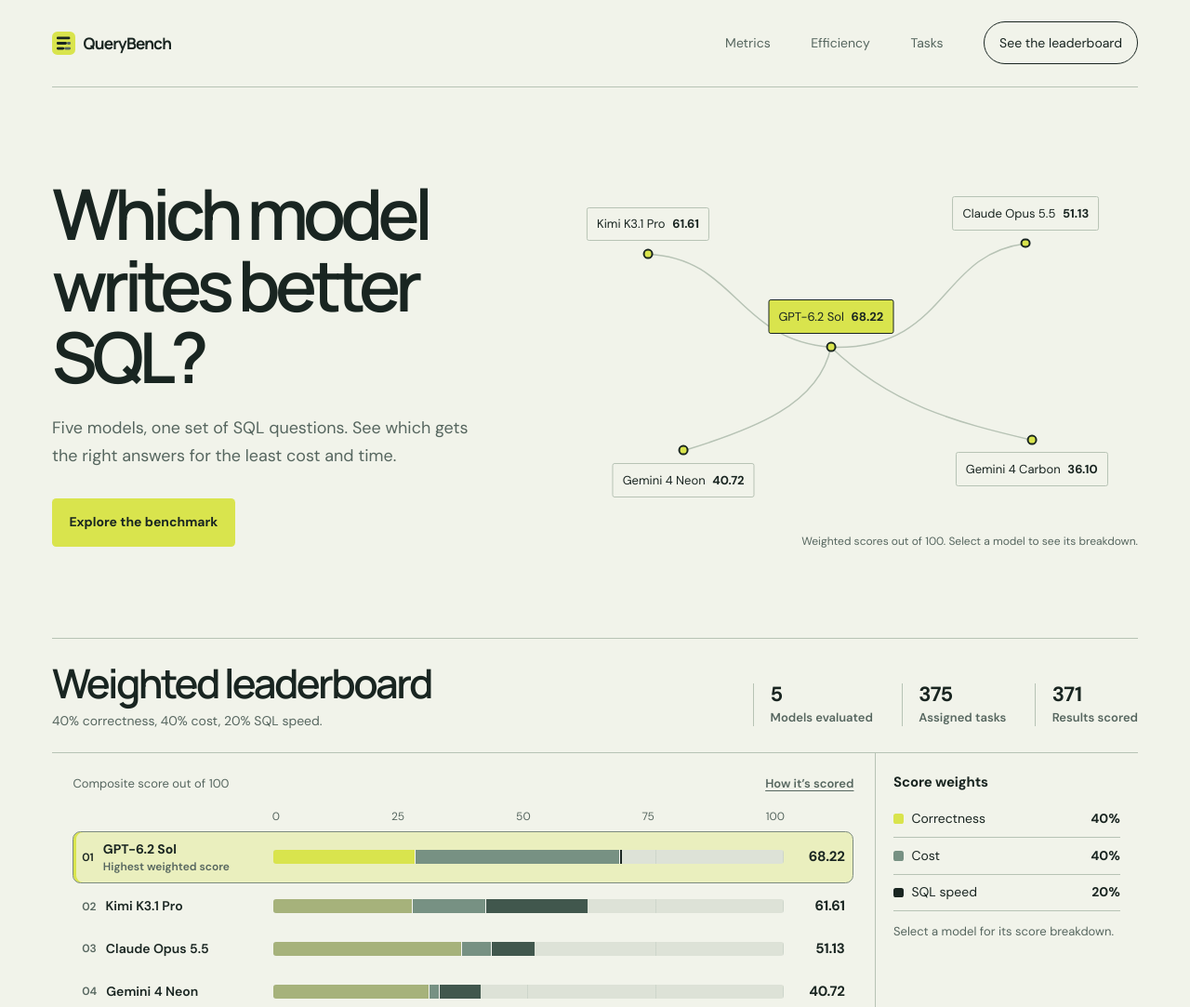
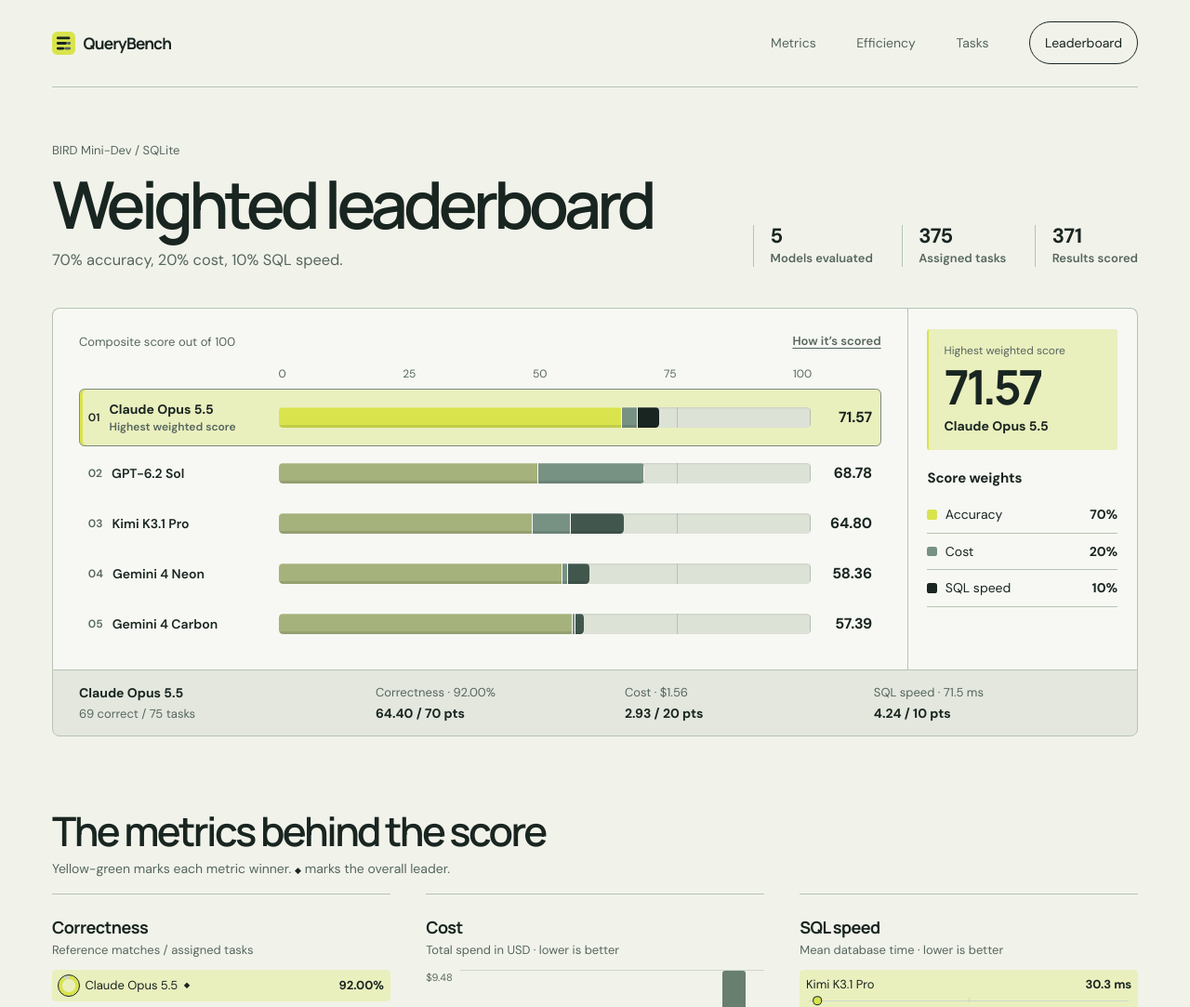
Before and after one commit to iswaryachandranmr/analytics-benchmark, a plain HTML site: page dist/index.html in a window 1280 px wide. Shown: the top 1083 px of the page at 93% size. Drawn offline with Linux system fonts and the light colour scheme.

Commit message:
Lead with animated accuracy-weighted benchmark chart

```diff
--- a/dist/app.js
+++ b/dist/app.js
@@ -32,25 +32,12 @@ function renderFacts(data) {
   $("#run-facts").hidden = false;
 }
 
-function renderConstellation(models, select) {
-  for (const [index, model] of models.entries()) {
-    const node = element("li", "model-node");
-    const link = element("a", "node-label");
-    link.href = "#leaderboard";
-    link.setAttribute("aria-label", `${model.name}, ${fixed(model.score)} out of 100${index === 0 ? ", highest weighted score" : ""}. View score breakdown.`);
-    link.append(element("span", "", model.name), element("strong", "", fixed(model.score)));
-    link.addEventListener("click", () => select(model));
-    node.append(link);
-    $("#constellation-models").append(node);
-  }
-  $("#constellation").hidden = false;
-}
-
 function renderWeights(weights) {
-  $("#leaderboard-weight-summary").textContent = `${weights.correctness}% correctness, ${weights.cost}% cost, ${weights.speed}% SQL speed.`;
+  $("#leaderboard-weight-summary").textContent = `${weights.correctness}% accuracy, ${weights.cost}% cost, ${weights.speed}% SQL speed.`;
   for (const [key, metric] of Object.entries(metrics)) {
+    const name = key === "correctness" ? "Accuracy" : metric.name;
     const weight = element("div", `weight ${key}`);
-    weight.append(element("dt", "", metric.name), element("dd", "", `${weights[key]}%`));
+    weight.append(element("dt", "", name), element("dd", "", `${weights[key]}%`));
     $("#weight-list").append(weight);
     const rule = element("div", key);
     rule.append(element("dt", "", `${metric.name} · ${weights[key]} pts`), element("dd", "", `${weights[key]} × (${metric.rule})`));
@@ -60,6 +47,8 @@ function renderWeights(weights) {
 
 function renderLeaderboard(models, weights) {
   const buttons = [];
+  $("#winning-score").textContent = fixed(models[0].score);
+  $("#winning-model").textContent = models[0].name;
   function select(model) {
     for (const [index, button] of buttons.entries()) {
       button.setAttribute("aria-pressed", String(models[index] === model));
@@ -78,6 +67,7 @@ function renderLeaderboard(models, weights) {
   for (const [index, model] of models.entries()) {
     const isWinner = index === 0;
     const item = element("li");
+    item.style.setProperty("--row-delay", `${index * 86}ms`);
     const button = element("button", isWinner ? "score-row chart-leader" : "score-row");
     const modelName = element("span", "score-model");
     const modelLabel = element("span", "score-model-label");
@@ -86,11 +76,14 @@ function renderLeaderboard(models, weights) {
     modelName.append(element("span", "rank", String(index + 1).padStart(2, "0")), modelLabel);
     const track = element("span", "score-track");
     track.setAttribute("aria-hidden", "true");
+    const fill = element("span", "score-fill");
+    fill.style.width = `${model.score}%`;
     for (const [key, points] of Object.entries(model.points)) {
       const segment = element("span", `segment ${key}`);
-      segment.style.width = `${points}%`;
-      track.append(segment);
+      segment.style.width = `${model.score ? 100 * points / model.score : 0}%`;
+      fill.append(segment);
     }
+    track.append(fill);
     button.type = "button";
     button.setAttribute("aria-controls", "score-detail");
     button.setAttribute("aria-label", `${model.name}: ${fixed(model.score)} out of 100, ${isWinner ? "highest weighted score, rank 1" : `rank ${index + 1}`}`);
@@ -101,7 +94,6 @@ function renderLeaderboard(models, weights) {
     buttons.push(button);
   }
   select(models[0]);
-  return select;
 }
 
 function costColumns(models, max) {
@@ -421,14 +413,13 @@ function renderExplorer({models, tasks}) {
 
 async function load() {
   try {
-    const response = await fetch("assets/benchmark.json?v=efficiency");
+    const response = await fetch("assets/benchmark.json?v=weighted-chart");
     if (!response.ok) throw new Error(`Benchmark data returned HTTP ${response.status}`);
     const data = await response.json();
     data.models.sort((first, second) => second.score - first.score);
     renderFacts(data);
     renderWeights(data.weights);
-    const selectModel = renderLeaderboard(data.models, data.weights);
-    renderConstellation(data.models, selectModel);
+    renderLeaderboard(data.models, data.weights);
     renderMetrics(data.models);
     renderEfficiency(data.models, data.tasks);
     renderExplorer(data);
--- a/dist/index.html
+++ b/dist/index.html
@@ -9,8 +9,8 @@
   <link rel="preconnect" href="https://fonts.googleapis.com">
   <link rel="preconnect" href="https://fonts.gstatic.com" crossorigin>
   <link rel="stylesheet" href="https://fonts.googleapis.com/css2?family=DM+Sans:wght@400..700&amp;family=Manrope:wght@400..700&amp;display=swap">
-  <link rel="stylesheet" href="style.css?v=paper">
-  <script src="app.js?v=paper" defer></script>
+  <link rel="stylesheet" href="style.css?v=weighted-chart">
+  <script src="app.js?v=weighted-chart" defer></script>
 </head>
 <body id="top">
   <a class="skip" href="#main">Skip to benchmark</a>
@@ -18,32 +18,16 @@
     <div class="shell masthead-inner">
       <a class="brand" href="./"><img src="assets/favicon.svg" width="30" height="30" alt="">QueryBench</a>
       <nav aria-label="Main navigation">
-        <a href="#metrics">Metrics</a><a href="#efficiency">Efficiency</a><a href="#explorer">Tasks</a><a class="nav-action" href="#leaderboard">See the leaderboard</a>
+        <a href="#metrics">Metrics</a><a href="#efficiency">Efficiency</a><a href="#explorer">Tasks</a><a class="nav-action" href="#leaderboard">Leaderboard</a>
       </nav>
     </div>
   </header>
   <main class="shell" id="main">
-    <section class="intro" aria-labelledby="title">
-      <div class="intro-copy">
-        <h1 id="title">Which model writes better SQL?</h1>
-        <p class="subtitle">Five models, one set of SQL questions. See which gets the right answers for the least cost and time.</p>
-        <a class="primary-link" href="#leaderboard">Explore the benchmark</a>
-      </div>
-      <figure class="constellation" id="constellation" hidden>
-        <div class="constellation-map">
-          <svg viewBox="0 0 100 100" preserveAspectRatio="none" aria-hidden="true">
-            <path d="M48 48 C32 46 32 23 17 22 M48 48 C68 49 66 22 81 19 M48 48 C46 64 35 71 23 77 M48 48 C58 64 69 69 82 74"/>
-          </svg>
-          <ol id="constellation-models" aria-label="Models ranked by weighted score"></ol>
-        </div>
-        <figcaption>Weighted scores out of 100. Select a model to see its breakdown.</figcaption>
-      </figure>
-    </section>
     <p class="load-state" id="load-state" role="status">Loading benchmark results…</p>
     <div id="dashboard" hidden>
       <section class="leaderboard" id="leaderboard" aria-labelledby="leaderboard-title">
         <div class="leaderboard-header">
-          <div class="section-heading"><h2 id="leaderboard-title">Weighted leaderboard</h2><p id="leaderboard-weight-summary"></p></div>
+          <div class="section-heading"><p class="benchmark-source">BIRD Mini-Dev / SQLite</p><h1 id="leaderboard-title">Weighted leaderboard</h1><p id="leaderboard-weight-summary"></p></div>
           <dl class="run-facts" id="run-facts" aria-label="Benchmark coverage" hidden></dl>
         </div>
         <div class="leaderboard-main">
@@ -52,12 +36,16 @@
             <a href="#method">How it’s scored</a>
           </div>
           <div class="axis" aria-hidden="true"><span>0</span><span>25</span><span>50</span><span>75</span><span>100</span></div>
-          <ol id="score-chart" class="rank-chart"></ol>
+          <ol id="score-chart" class="rank-chart" aria-label="Models ranked by weighted score"></ol>
         </div>
         <aside class="weight-key" aria-labelledby="weight-title">
+          <div class="winner-summary">
+            <p>Highest weighted score</p>
+            <strong id="winning-score"></strong>
+            <span id="winning-model"></span>
+          </div>
           <h3 id="weight-title">Score weights</h3>
           <dl id="weight-list"></dl>
-          <p>Select a model for its score breakdown.</p>
         </aside>
         <div class="score-detail" id="score-detail" aria-live="polite"></div>
       </section>
--- a/dist/style.css
+++ b/dist/style.css
@@ -41,41 +41,20 @@ section { scroll-margin-top: 1.4rem; }
 .nav-action { border: 1px solid var(--ink); padding: .73rem 1rem; border-radius: 99rem; color: var(--ink); }
 .nav-action:hover { background: var(--leader-surface); }
 
-.intro { display: grid; grid-template-columns: minmax(0, .85fr) minmax(0, 1.15fr); align-items: center; gap: clamp(2rem, 5vw, 5rem); min-height: 37rem; padding: clamp(3rem, 7vw, 6rem) 0; }
-.intro h1 { max-width: 11.7ch; font: 600 clamp(2.8rem, 5.9vw, 5rem)/1.02 var(--display); letter-spacing: -.075em; margin: 0 0 1.5rem; }
-.subtitle { max-width: 39ch; color: var(--muted); font-size: clamp(.975rem, 1.4vw, 1.125rem); line-height: 1.65; }
-.primary-link { display: inline-flex; align-items: center; min-height: 3.25rem; margin-top: 1.9rem; padding: .55rem 1.15rem; border-radius: .28rem; background: var(--accent); color: var(--ink); text-decoration: none; font-size: .875rem; font-weight: 650; }
-.primary-link:hover { background: color-mix(in srgb, var(--accent), var(--ink) 8%); }
-.constellation { width: 100%; margin: 0; }
-.constellation-map { position: relative; height: clamp(17rem, 30vw, 24rem); }
-.constellation-map svg { display: block; width: 100%; height: 100%; }
-.constellation-map path { fill: none; stroke: var(--line); stroke-width: 1.5; vector-effect: non-scaling-stroke; }
-.constellation-map ol { padding: 0; margin: 0; list-style: none; }
-.model-node { position: absolute; left: var(--node-x); top: var(--node-y); }
-.model-node::before { content: ""; position: absolute; z-index: 1; width: .68rem; height: .68rem; border: 2px solid var(--ink); border-radius: 50%; background: var(--accent); transform: translate(-50%, -50%); }
-.model-node:nth-child(1) { --node-x: 48%; --node-y: 48%; z-index: 2; }
-.model-node:nth-child(2) { --node-x: 17%; --node-y: 22%; }
-.model-node:nth-child(3) { --node-x: 81%; --node-y: 19%; }
-.model-node:nth-child(4) { --node-x: 23%; --node-y: 77%; }
-.model-node:nth-child(5) { --node-x: 82%; --node-y: 74%; }
-.node-label { position: absolute; display: inline-flex; align-items: center; gap: .48rem; left: 0; bottom: .85rem; transform: translateX(-50%); border: 1px solid var(--line); border-radius: .16rem; padding: .48rem .63rem; background: var(--paper); text-decoration: none; white-space: nowrap; font-size: .8125rem; }
-.node-label strong { font-weight: 650; }
-.node-label:hover { border-color: var(--ink); }
-.model-node:nth-child(n+4) .node-label { top: .85rem; bottom: auto; }
-.model-node:first-child .node-label { background: var(--accent); border-color: var(--ink); }
-.model-node:first-child .node-label:hover { background: color-mix(in srgb, var(--accent), var(--ink) 8%); }
-.constellation figcaption { color: var(--muted); text-align: right; font-size: .75rem; }
 .run-facts { display: flex; align-items: start; padding-block: .3rem; gap: clamp(1rem, 2.4vw, 2rem); }
 .run-facts div { display: flex; flex-direction: column-reverse; gap: .2rem; border-left: 1px solid var(--line); padding-left: clamp(.65rem, 1.4vw, 1.1rem); }
 .run-facts dt { font-size: .8125rem; font-weight: 550; color: var(--muted); white-space: nowrap; }
 .run-facts dd { font-size: 1.375rem; font-weight: 650; line-height: 1.05; letter-spacing: -.025em; }
 .load-state { padding: 1.4rem 0; }
 
-.leaderboard { display: grid; grid-template-columns: minmax(0, 1fr) minmax(12rem, .32fr); }
-.leaderboard-header { grid-column: 1 / -1; display: flex; justify-content: space-between; align-items: end; gap: 1rem; padding: 1.45rem 0; border-top: 1px solid var(--line); }
+.leaderboard { display: grid; grid-template-columns: minmax(0, 1fr) minmax(12rem, .27fr); margin-top: clamp(2rem, 4.6vw, 4.5rem); }
+.leaderboard-header { grid-column: 1 / -1; display: flex; justify-content: space-between; align-items: end; gap: 1rem; padding-bottom: clamp(1.3rem, 3.5vw, 2.4rem); }
 .leaderboard-header .section-heading { margin: 0; }
-.leaderboard-main, .weight-key, .score-detail { border-top: 1px solid var(--line); }
-.leaderboard-main { min-width: 0; padding: 1.2rem 1.4rem 1rem; }
+.leaderboard-header h1 { font: 600 clamp(2.4rem, 5.5vw, 4.45rem)/1.04 var(--display); letter-spacing: -.07em; }
+.leaderboard-header .benchmark-source { margin: 0 0 .7rem; font-size: .8125rem; }
+#leaderboard-weight-summary { margin-top: .7rem; font-size: clamp(.875rem, 1.5vw, 1.025rem); }
+.leaderboard-main, .weight-key, .score-detail { border-top: 1px solid var(--line); background-color: var(--surface); }
+.leaderboard-main { min-width: 0; padding: 1.4rem 1.75rem 1.55rem; border-radius: .5rem 0 0 0; border-left: 1px solid var(--line); }
 .chart-heading { display: flex; align-items: start; justify-content: space-between; gap: .7rem; margin-bottom: 1rem; }
 .section-heading h2 { font: 550 clamp(1.6rem, 3.4vw, 2.9rem)/1.14 var(--display); letter-spacing: -.06em; }
 .chart-heading p { color: var(--muted); margin-top: .25rem; font-size: .8125rem; }
@@ -83,8 +62,8 @@ section { scroll-margin-top: 1.4rem; }
 .chart-heading a:hover { color: var(--ink); }
 .leaderboard-main { --label-width: 12rem; --score-width: 3.25rem; --chart-gap: .85rem; --row-pad: .55rem; }
 .axis { display: flex; justify-content: space-between; margin-left: calc(var(--label-width) + var(--chart-gap) + var(--row-pad)); margin-right: calc(var(--score-width) + var(--chart-gap) + var(--row-pad)); padding-bottom: .42rem; color: var(--muted); font-size: .75rem; }
-.rank-chart { list-style: none; margin: 0; padding: 0; display: grid; gap: .25rem; }
-.score-row { border: 1px solid transparent; padding: .54rem var(--row-pad); width: 100%; display: grid; grid-template-columns: var(--label-width) minmax(0, 1fr) var(--score-width); gap: var(--chart-gap); align-items: center; text-align: left; border-radius: .53rem; color: inherit; background: none; }
+.rank-chart { list-style: none; margin: 0; padding: 0; display: grid; gap: .35rem; }
+.score-row { border: 1px solid transparent; padding: .7rem var(--row-pad); width: 100%; display: grid; grid-template-columns: var(--label-width) minmax(0, 1fr) var(--score-width); gap: var(--chart-gap); align-items: center; text-align: left; border-radius: .36rem; color: inherit; background: none; }
 .score-row:hover { background: var(--surface-raised); }
 .score-row.chart-leader { background: var(--leader-surface); box-shadow: inset 3px 0 var(--accent); }
 .score-row[aria-pressed="true"] { border-color: var(--control-border); }
@@ -94,25 +73,36 @@ section { scroll-margin-top: 1.4rem; }
 .winner-label { color: var(--muted); font-size: .75rem; font-weight: 550; line-height: 1.25; }
 .rank { color: var(--muted); font-size: .75rem; font-weight: 550; }
 .chart-leader .rank { color: inherit; }
-.score-track { display: flex; height: .93rem; width: 100%; border-radius: .2rem; overflow: hidden; background: repeating-linear-gradient(to right, transparent 0 calc(25% - 1px), var(--grid) calc(25% - 1px) 25%), var(--track); }
-.segment { height: 100%; flex-shrink: 0; background: var(--segment); }
+.score-track { display: block; height: 1.35rem; width: 100%; border-radius: .26rem; overflow: hidden; background: repeating-linear-gradient(to right, transparent 0 calc(25% - 1px), var(--line) calc(25% - 1px) 25%), var(--track); box-shadow: inset 0 1px 2px #19252116; }
+.score-fill { display: flex; height: 100%; transform-origin: left center; border-radius: inherit; overflow: hidden; }
+.segment { height: 100%; flex-shrink: 0; background: var(--segment); box-shadow: inset 0 1px #ffffff45, inset 0 -3px #19252120; }
 .chart-leader .segment { background: var(--metric); }
 .segment + .segment { border-left: 1px solid var(--surface); }
 .correctness { --metric: var(--accent); --segment: #a6b27b; }
 .cost { --metric: #779183; --segment: #779183; }
 .speed { --metric: var(--ink); --segment: #41574d; }
-.score-total { justify-self: end; font-size: .9375rem; font-weight: 625; letter-spacing: -.015em; }
-.weight-key { padding: 1.25rem 1.2rem 1rem; border-left: 1px solid var(--line); }
+.score-total { justify-self: end; font-size: 1rem; font-weight: 650; letter-spacing: -.015em; }
+.weight-key { padding: 1.4rem 1.3rem 1rem; border-inline: 1px solid var(--line); border-radius: 0 .5rem 0 0; }
+.winner-summary { display: grid; justify-items: start; padding: .9rem 1rem; background: var(--leader-surface); border-left: 2px solid var(--accent); border-radius: .2rem; margin-bottom: 1.2rem; }
+.winner-summary p { color: var(--muted); font-size: .75rem; }
+.winner-summary strong { font: 650 clamp(2.4rem, 4vw, 3.5rem)/1.15 var(--display); letter-spacing: -.065em; }
+.winner-summary span { margin-top: .2rem; font-size: .875rem; font-weight: 650; }
 .weight-key h3 { font-size: .9375rem; letter-spacing: -.01em; margin-bottom: .55rem; }
 .weight { display: flex; justify-content: space-between; align-items: center; gap: .5rem; border-bottom: 1px solid var(--line); padding: .55rem 0; font-size: .875rem; }
 .weight dt { display: flex; align-items: center; gap: .55rem; }
 .weight dt::before { content: ""; display: block; width: .66rem; height: .66rem; border-radius: .16rem; background: var(--metric); }
 .weight dd { color: var(--ink); font-weight: 650; }
-.weight-key p { color: var(--muted); margin-top: .75rem; font-size: .8125rem; max-width: 27ch; }
-.score-detail { grid-column: 1 / -1; display: grid; grid-template-columns: 1.2fr repeat(3, 1fr); gap: .8rem; padding: .75rem 1.4rem; border-bottom: 1px solid var(--line); background: var(--surface-raised); }
+.score-detail { grid-column: 1 / -1; display: grid; grid-template-columns: 1.2fr repeat(3, 1fr); gap: .8rem; padding: .85rem 1.75rem; border: 1px solid var(--line); border-radius: 0 0 .5rem .5rem; background: var(--surface-raised); }
 .score-detail > div { display: flex; flex-direction: column; gap: .15rem; min-width: 0; }
 .score-detail span { color: var(--muted); font-size: .8125rem; }
 .score-detail strong { color: var(--ink); font-weight: 650; font-size: .875rem; }
+
+@media (prefers-reduced-motion: no-preference) {
+  .score-fill { animation: reveal-score-bar 850ms cubic-bezier(.2, .72, .22, 1) var(--row-delay) both; }
+  .score-total { animation: reveal-score-total 320ms ease-out calc(var(--row-delay) + 390ms) both; }
+  @keyframes reveal-score-bar { from { transform: scaleX(0); } to { transform: scaleX(1); } }
+  @keyframes reveal-score-total { from { opacity: 0; transform: translateX(-.25rem); } to { opacity: 1; transform: translateX(0); } }
+}
 
 .metrics, .efficiency, .explorer, .method { margin-top: clamp(2.5rem, 6vw, 5.5rem); }
 .section-heading { margin-bottom: 1rem; }
@@ -240,8 +230,6 @@ section { scroll-margin-top: 1.4rem; }
 .footer-links .brand { color: var(--ink); text-decoration: none; }
 
 @media (max-width: 62rem) {
-  .intro { min-height: 29rem; gap: 1.75rem; }
-  .node-label { padding-inline: .45rem; font-size: .75rem; }
   .leaderboard-main { --label-width: 10.3rem; --chart-gap: .55rem; padding-inline: 1rem; }
   .score-detail { padding-inline: 1rem; }
   .weight-key { padding-inline: 1rem; }
@@ -252,29 +240,22 @@ section { scroll-margin-top: 1.4rem; }
   .masthead-inner { min-height: 3.85rem; gap: .65rem; flex-wrap: wrap; padding-block: .65rem; }
   .masthead nav { gap: .8rem; font-size: .8125rem; }
   .nav-action { padding: .4rem .6rem; }
-  .intro { grid-template-columns: 1fr; min-height: auto; gap: 1.4rem; padding: 2.5rem 0 2rem; }
-  .intro h1 { max-width: 13ch; margin-bottom: .85rem; }
-  .constellation { max-width: 34rem; }
-  .constellation-map { height: 15rem; }
-  .constellation figcaption { text-align: left; }
-  .model-node:nth-child(even) .node-label { transform: translateX(-35%); }
-  .model-node:nth-child(3) .node-label, .model-node:nth-child(5) .node-label { transform: translateX(-66%); }
   .leaderboard-header { align-items: start; flex-direction: column; }
   .run-facts { width: 100%; gap: .45rem; }
   .run-facts div { flex: 1; }
   .run-facts dt { white-space: normal; }
   .leaderboard { grid-template-columns: minmax(0, 1fr); }
-  .leaderboard-main { --label-width: 8.3rem; --chart-gap: .35rem; --score-width: 2.75rem; --row-pad: .35rem; padding: 1.15rem .75rem .85rem; }
+  .leaderboard-main { --label-width: 8.3rem; --chart-gap: .35rem; --score-width: 2.75rem; --row-pad: .35rem; padding: 1.15rem .65rem .85rem; border-right: 1px solid var(--line); border-radius: .5rem .5rem 0 0; }
   .chart-heading { margin-bottom: .85rem; }
   .chart-heading a { font-size: .8rem; }
   .score-model { font-size: .83rem; gap: .4rem; }
-  .score-track { height: 1rem; }
-  .weight-key { padding: .62rem .9rem .75rem; border-left: 0; border-top: 1px solid var(--line); }
+  .score-track { height: 1.05rem; }
+  .weight-key { display: flex; flex-wrap: wrap; align-items: baseline; gap: .25rem .75rem; padding: .6rem .85rem; border-radius: 0; }
+  .winner-summary { display: none; }
   .weight-key h3 { margin-bottom: .25rem; font-size: .875rem; }
   .weight-key dl { display: flex; flex-wrap: wrap; gap: .25rem .9rem; }
   .weight { padding: .15rem 0; border: 0; font-size: .82rem; }
   .weight dt { gap: .3rem; }
-  .weight-key p { margin-top: .3rem; max-width: none; }
   .score-detail { grid-template-columns: repeat(2, minmax(0, 1fr)); padding: .78rem .9rem; }
   .metric-grid { grid-template-columns: 1fr; }
   .tradeoff-layout { grid-template-columns: 1fr; }
@@ -289,7 +270,6 @@ section { scroll-margin-top: 1.4rem; }
 }
 
 @media (max-width: 23rem) {
-  .node-label { font-size: .7rem; gap: .32rem; }
   .leaderboard-main { --label-width: 7rem; }
   .chart-heading a { max-width: 7ch; white-space: normal; text-align: right; }
 }
```
Also changed, not shown: dist/assets/benchmark.json, 2 other files.
